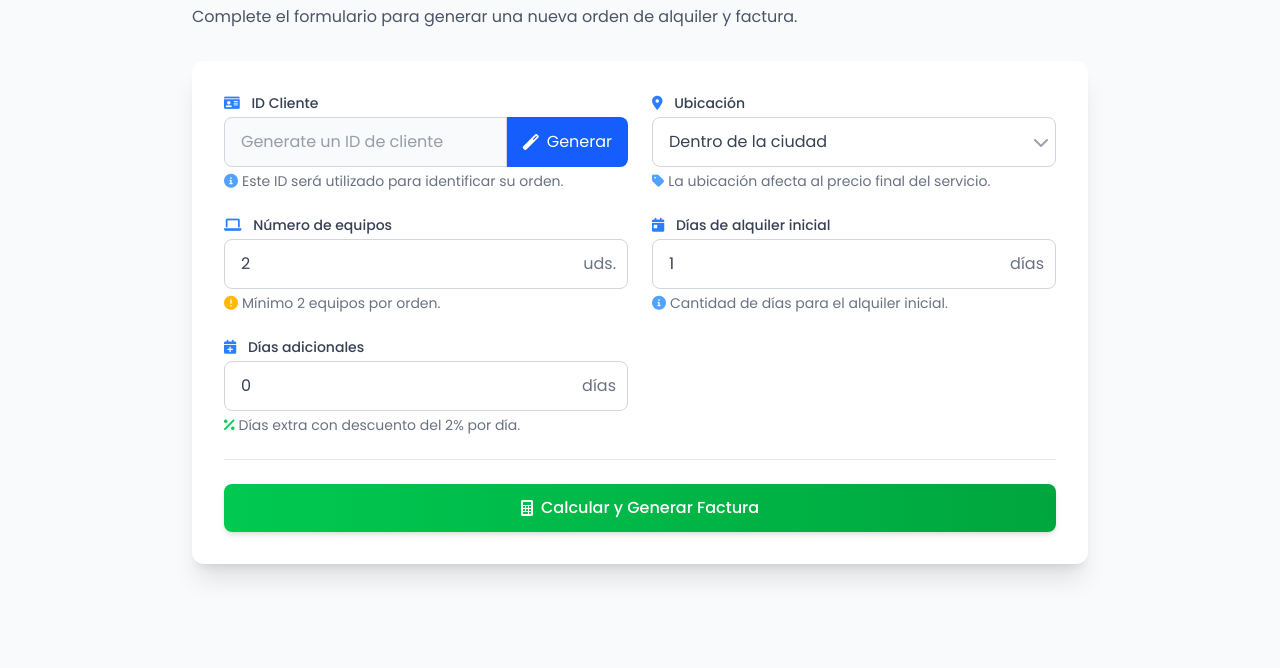
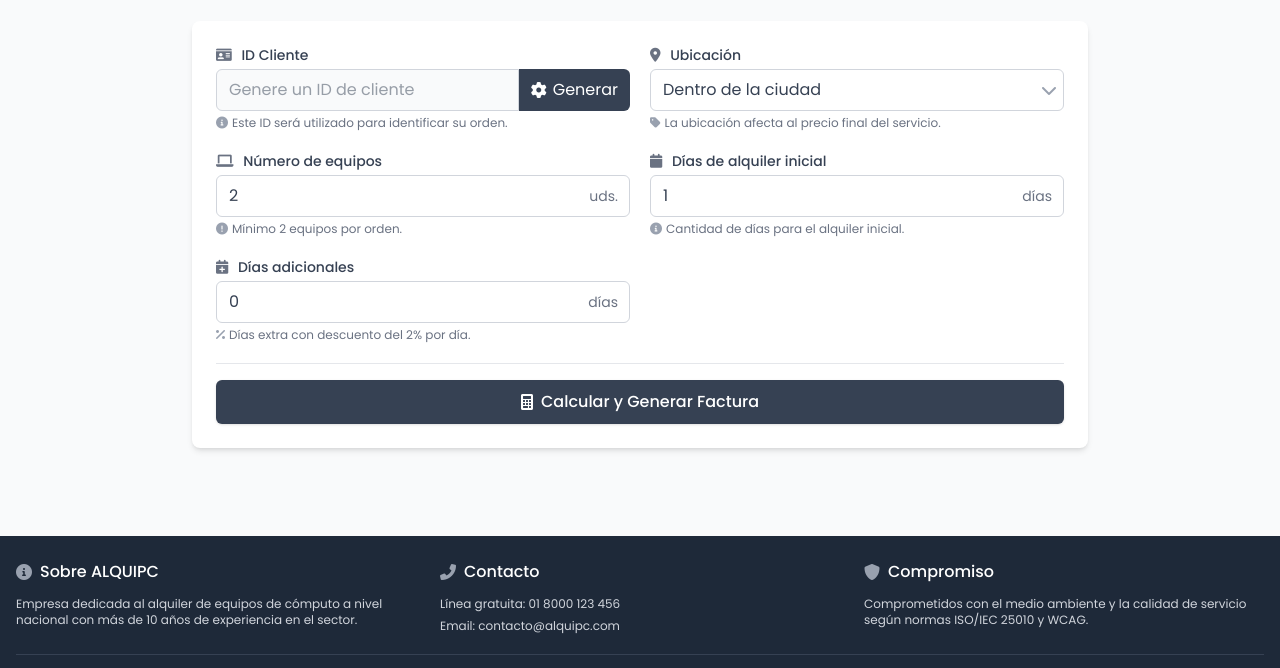
Before and after one commit to cris-sh/alquipc-billing, a website built with Vite: page index.html in a window 1280 px wide. Shown: the part 183-851 px from the top of the page. Built offline with nearby package versions, Linux system fonts and the light colour scheme.

Commit message:
Updated webpage theme from 'playful' to 'business'

```diff
--- a/src/main.ts
+++ b/src/main.ts
@@ -7,23 +7,23 @@ import html2canvas from "html2canvas-pro";
 
 document.querySelector<HTMLDivElement>("#app")!.innerHTML = `
   <div class="min-h-screen bg-gray-50 flex flex-col">
-    <header class="bg-gradient-to-r from-blue-600 to-blue-800 text-white p-6 shadow-lg">
+    <header class="bg-gradient-to-r from-gray-800 to-gray-900 text-white p-5 shadow-md">
       <div class="container mx-auto flex flex-col md:flex-row justify-between items-center">
         <div class="flex items-center mb-4 md:mb-0">
-          <i class="fas fa-laptop-code text-3xl mr-4"></i>
+          <i class="fas fa-desktop text-2xl mr-3"></i>
           <div>
-            <h1 class="text-3xl font-bold tracking-tight">ALQUIPC</h1>
-            <p class="text-sm text-blue-100">Sistema de Facturación de Alquiler de Equipos</p>
+            <h1 class="text-2xl font-semibold tracking-tight">ALQUIPC</h1>
+            <p class="text-xs text-gray-300">Sistema de Facturación de Alquiler de Equipos</p>
           </div>
         </div>
         <div class="flex items-center">
           <div class="hidden md:block text-right mr-6">
-            <div class="text-sm text-blue-100">Servicio al Cliente</div>
-            <div class="text-lg font-semibold">01 8000 123 456</div>
+            <div class="text-xs text-gray-300">Servicio al Cliente</div>
+            <div class="text-base font-medium">01 8000 123 456</div>
           </div>
-          <button id="theme-toggle" class="bg-white/10 p-2 rounded-full hover:bg-white/20 transition-colors"
+          <button id="theme-toggle" class="bg-white/10 p-2 rounded-md hover:bg-white/15 transition-colors"
             aria-label="Cambiar tema">
-            <i class="fas fa-moon text-yellow-300"></i>
+            <i class="fas fa-moon text-gray-200"></i>
           </button>
         </div>
       </div>
@@ -31,46 +31,46 @@ document.querySelector<HTMLDivElement>("#app")!.innerHTML = `
 
     <main class="container mx-auto p-4 md:p-6 flex-grow">
       <div class="max-w-4xl mx-auto">
-        <!-- Título de sección con animación -->
+        <!-- Título de sección -->
         <div class="slide-up">
-          <h2 class="text-2xl md:text-3xl font-bold text-gray-800 mb-6 flex items-center">
-            <i class="fas fa-file-invoice-dollar mr-3 text-blue-600"></i>
+          <h2 class="text-xl md:text-2xl font-semibold text-gray-800 mb-4 flex items-center">
+            <i class="fas fa-file-invoice mr-2 text-gray-600"></i>
             Nueva Orden de Alquiler
           </h2>
-          <p class="text-gray-600 mb-8">Complete el formulario para generar una nueva orden de alquiler y factura.</p>
+          <p class="text-gray-600 mb-6 text-sm">Complete el formulario para generar una nueva orden de alquiler y factura.</p>
         </div>
 
-        <!-- Formulario principal con tarjeta y sombra elevada -->
-        <div class="bg-white rounded-xl shadow-xl p-6 md:p-8 fade-in mb-8">
-          <form id="rental-form" class="space-y-6">
-            <div class="grid grid-cols-1 md:grid-cols-2 gap-6">
+        <!-- Formulario principal -->
+        <div class="bg-white rounded-lg shadow-md p-5 md:p-6 fade-in mb-8">
+          <form id="rental-form" class="space-y-5">
+            <div class="grid grid-cols-1 md:grid-cols-2 gap-5">
               <div class="form-group">
                 <label for="client-id" class="block text-sm font-medium text-gray-700 mb-1 items-center">
-                  <i class="fas fa-id-card text-blue-500 mr-2"></i>
+                  <i class="fas fa-id-card text-gray-500 mr-1.5"></i>
                   ID Cliente
                 </label>
                 <div class="flex">
                   <input type="text" id="client-id" aria-describedby="client-id-help"
-                    class="bg-gray-50 rounded-l-lg py-3 px-4 w-full text-gray-700 border border-gray-300 focus:outline-none focus:ring-2 focus:ring-blue-500"
-                    readonly placeholder="Generate un ID de cliente">
+                    class="bg-gray-50 rounded-l-md py-2 px-3 w-full text-gray-700 border border-gray-300 focus:outline-none focus:ring-1 focus:ring-blue-500"
+                    readonly placeholder="Genere un ID de cliente">
                   <button type="button" id="generate-id"
-                    class="bg-blue-600 hover:bg-blue-700 text-white px-4 rounded-r-lg transition-colors flex items-center">
-                    <i class="fas fa-magic mr-2"></i> Generar
+                    class="bg-gray-700 hover:bg-gray-800 text-white px-3 rounded-r-md transition-colors flex items-center">
+                    <i class="fas fa-cog mr-1.5"></i> Generar
                   </button>
                 </div>
-                <p id="client-id-help" class="mt-1 text-sm text-gray-500 flex items-center">
-                  <i class="fas fa-info-circle mr-1 text-blue-400"></i>
+                <p id="client-id-help" class="mt-1 text-xs text-gray-500 flex items-center">
+                  <i class="fas fa-info-circle mr-1 text-gray-400"></i>
                   Este ID será utilizado para identificar su orden.
                 </p>
               </div>
 
               <div class="form-group">
                 <label for="location" class="block text-sm font-medium text-gray-700 mb-1 items-center">
-                  <i class="fas fa-map-marker-alt text-blue-500 mr-2"></i>
+                  <i class="fas fa-map-marker-alt text-gray-500 mr-1.5"></i>
                   Ubicación
                 </label>
                 <div class="relative">
-                  <select id="location" class="w-full rounded-lg py-3 px-4 text-gray-700 border border-gray-300 focus:outline-none focus:ring-2 focus:ring-blue-500 appearance-none">
+                  <select id="location" class="w-full rounded-md py-2 px-3 text-gray-700 border border-gray-300 focus:outline-none focus:ring-1 focus:ring-blue-500 appearance-none">
                     <option value="${
                       RentalLocation.WITHIN_CITY
                     }">Dentro de la ciudad</option>
@@ -85,77 +85,77 @@ document.querySelector<HTMLDivElement>("#app")!.innerHTML = `
                     <i class="fas fa-chevron-down text-gray-400"></i>
                   </div>
                 </div>
-                <p class="mt-1 text-sm text-gray-500 flex items-center">
-                  <i class="fas fa-tag mr-1 text-blue-400"></i>
+                <p class="mt-1 text-xs text-gray-500 flex items-center">
+                  <i class="fas fa-tag mr-1 text-gray-400"></i>
                   La ubicación afecta al precio final del servicio.
                 </p>
               </div>
 
               <div class="form-group">
                 <label for="computer-count" class="block text-sm font-medium text-gray-700 mb-1 items-center">
-                  <i class="fas fa-laptop text-blue-500 mr-2"></i>
+                  <i class="fas fa-laptop text-gray-500 mr-1.5"></i>
                   Número de equipos
                 </label>
                 <div class="relative">
                   <input type="number" id="computer-count" min="2" value="2" aria-describedby="computer-count-help"
-                    class="w-full rounded-lg py-3 px-4 text-gray-700 border border-gray-300 focus:outline-none focus:ring-2 focus:ring-blue-500">
+                    class="w-full rounded-md py-2 px-3 text-gray-700 border border-gray-300 focus:outline-none focus:ring-1 focus:ring-blue-500">
                   <div class="absolute inset-y-0 right-0 flex items-center px-3">
-                    <span class="text-gray-500">uds.</span>
+                    <span class="text-gray-500 text-sm">uds.</span>
                   </div>
                 </div>
-                <p id="computer-count-help" class="mt-1 text-sm text-gray-500 flex items-center">
-                  <i class="fas fa-exclamation-circle mr-1 text-amber-400"></i>
+                <p id="computer-count-help" class="mt-1 text-xs text-gray-500 flex items-center">
+                  <i class="fas fa-exclamation-circle mr-1 text-gray-400"></i>
                   Mínimo 2 equipos por orden.
                 </p>
               </div>
 
               <div class="form-group">
                 <label for="initial-days" class="block text-sm font-medium text-gray-700 mb-1 items-center">
-                  <i class="fas fa-calendar-day text-blue-500 mr-2"></i>
+                  <i class="fas fa-calendar text-gray-500 mr-1.5"></i>
                   Días de alquiler inicial
                 </label>
                 <div class="relative">
                   <input type="number" id="initial-days" min="1" value="1"
-                    class="w-full rounded-lg py-3 px-4 text-gray-700 border border-gray-300 focus:outline-none focus:ring-2 focus:ring-blue-500">
+                    class="w-full rounded-md py-2 px-3 text-gray-700 border border-gray-300 focus:outline-none focus:ring-1 focus:ring-blue-500">
                   <div class="absolute inset-y-0 right-0 flex items-center px-3">
-                    <span class="text-gray-500">días</span>
+                    <span class="text-gray-500 text-sm">días</span>
                   </div>
                 </div>
-                <p class="mt-1 text-sm text-gray-500 flex items-center">
-                  <i class="fas fa-info-circle mr-1 text-blue-400"></i>
+                <p class="mt-1 text-xs text-gray-500 flex items-center">
+                  <i class="fas fa-info-circle mr-1 text-gray-400"></i>
                   Cantidad de días para el alquiler inicial.
                 </p>
               </div>
 
               <div class="form-group md:col-span-2 lg:col-span-1">
                 <label for="additional-days" class="block text-sm font-medium text-gray-700 mb-1 items-center">
-                  <i class="fas fa-calendar-plus text-blue-500 mr-2"></i>
+                  <i class="fas fa-calendar-plus text-gray-500 mr-1.5"></i>
                   Días adicionales
                 </label>
                 <div class="relative">
                   <input type="number" id="additional-days" min="0" value="0" aria-describedby="additional-days-help"
-                    class="w-full rounded-lg py-3 px-4 text-gray-700 border border-gray-300 focus:outline-none focus:ring-2 focus:ring-blue-500">
+                    class="w-full rounded-md py-2 px-3 text-gray-700 border border-gray-300 focus:outline-none focus:ring-1 focus:ring-blue-500">
                   <div class="absolute inset-y-0 right-0 flex items-center px-3">
-                    <span class="text-gray-500">días</span>
+                    <span class="text-gray-500 text-sm">días</span>
                   </div>
                 </div>
-                <div class="mt-1 text-sm text-gray-500 flex items-center">
-                  <i class="fas fa-percentage mr-1 text-green-500"></i>
+                <div class="mt-1 text-xs text-gray-500 flex items-center">
+                  <i class="fas fa-percentage mr-1 text-gray-400"></i>
                   <span>Días extra con descuento del 2% por día.</span>
                 </div>
               </div>
             </div>
 
-            <div id="form-error" class="p-4 bg-red-50 border-l-4 border-red-500 text-red-700 hidden rounded-md">
+            <div id="form-error" class="p-3 bg-red-50 border-l-4 border-red-500 text-red-700 hidden rounded-md text-sm">
               <div class="flex">
                 <i class="fas fa-exclamation-circle mr-2 text-red-500"></i>
                 <span id="error-message"></span>
               </div>
             </div>
 
-            <div class="pt-6 border-t border-gray-200">
+            <div class="pt-4 border-t border-gray-200">
               <button type="submit" id="submit-button"
-                class="w-full bg-gradient-to-r from-green-500 to-green-600 hover:from-green-600 hover:to-green-700 text-white py-3 px-4 rounded-lg font-medium shadow-md transition-all flex justify-center items-center">
+                class="w-full bg-gray-700 hover:bg-gray-800 text-white py-2.5 px-4 rounded-md font-medium shadow-sm transition-all flex justify-center items-center">
                 <i class="fas fa-calculator mr-2"></i>
                 Calcular y Generar Factura
               </button>
@@ -164,53 +164,53 @@ document.querySelector<HTMLDivElement>("#app")!.innerHTML = `
         </div>
 
         <!-- Sección de Factura -->
-        <div id="receipt" class="mt-8 bg-white rounded-xl shadow-xl p-6 md:p-8 hidden slide-up mb-8">
+        <div id="receipt" class="mt-8 bg-white rounded-lg shadow-md p-5 md:p-6 hidden slide-up mb-8">
           <!-- Receipt content will be dynamically inserted here -->
         </div>
       </div>
     </main>
 
-    <footer class="bg-gradient-to-r from-gray-800 to-gray-900 text-white py-8 mt-12">
+    <footer class="bg-gray-800 text-white py-6 mt-8">
       <div class="container mx-auto px-4">
-        <div class="grid grid-cols-1 md:grid-cols-3 gap-8">
+        <div class="grid grid-cols-1 md:grid-cols-3 gap-6">
           <div>
-            <h3 class="text-lg font-semibold mb-4 flex items-center">
-              <i class="fas fa-info-circle mr-2"></i> Sobre ALQUIPC
+            <h3 class="text-base font-medium mb-3 flex items-center">
+              <i class="fas fa-info-circle mr-2 text-gray-400"></i> Sobre ALQUIPC
             </h3>
-            <p class="text-gray-300 text-sm">
+            <p class="text-gray-300 text-xs">
               Empresa dedicada al alquiler de equipos de cómputo a nivel nacional con más de 10 años de experiencia en el sector.
             </p>
           </div>
           <div>
-            <h3 class="text-lg font-semibold mb-4 flex items-center">
-              <i class="fas fa-phone-alt mr-2"></i> Contacto
+            <h3 class="text-base font-medium mb-3 flex items-center">
+              <i class="fas fa-phone-alt mr-2 text-gray-400"></i> Contacto
             </h3>
-            <p class="text-gray-300 text-sm mb-2">Línea gratuita: 01 8000 123 456</p>
-            <p class="text-gray-300 text-sm">Email: contacto@alquipc.com</p>
+            <p class="text-gray-300 text-xs mb-1.5">Línea gratuita: 01 8000 123 456</p>
+            <p class="text-gray-300 text-xs">Email: contacto@alquipc.com</p>
           </div>
           <div>
-            <h3 class="text-lg font-semibold mb-4 flex items-center">
-              <i class="fas fa-leaf mr-2"></i> Compromiso
+            <h3 class="text-base font-medium mb-3 flex items-center">
+              <i class="fas fa-shield-alt mr-2 text-gray-400"></i> Compromiso
             </h3>
-            <p class="text-gray-300 text-sm">
+            <p class="text-gray-300 text-xs">
               Comprometidos con el medio ambiente y la calidad de servicio según normas ISO/IEC 25010 y WCAG.
             </p>
           </div>
         </div>
-        <div class="border-t border-gray-700 mt-6 pt-6 flex flex-col md:flex-row justify-between items-center">
+        <div class="border-t border-gray-700 mt-5 pt-4 flex flex-col md:flex-row justify-between items-center">
           <div class="flex flex-col">
-            <p class="text-gray-400 text-sm">© ${new Date().getFullYear()} ALQUIPC - Todos los derechos reservados</p>
-            <p class="text-gray-400 text-sm mt-1">Desarrollado por Cristian</p>
+            <p class="text-gray-400 text-xs">© ${new Date().getFullYear()} ALQUIPC - Todos los derechos reservados</p>
+            <p class="text-gray-400 text-xs mt-1">Desarrollado por Cristian</p>
           </div>
-          <div class="mt-4 md:mt-0 flex space-x-4">
-            <a href="https://github.com/cris-sh/alquipc-billing" class="text-gray-400 hover:text-white transition-colors" target="_blank" rel="noopener noreferrer">
-              <i class="fab fa-github text-lg"></i><span class="sr-only">Repositorio GitHub</span>
+          <div class="mt-3 md:mt-0 flex space-x-3">
+            <a href="https://github.com/cris-sh/alquipc-billing" class="text-gray-400 hover:text-gray-300 transition-colors" target="_blank" rel="noopener noreferrer">
+              <i class="fab fa-github"></i><span class="sr-only">Repositorio GitHub</span>
             </a>
-            <a href="https://www.enux.dev/projects/alquipc" class="text-gray-400 hover:text-white transition-colors" target="_blank" rel="noopener noreferrer">
-              <i class="fas fa-newspaper text-lg"></i><span class="sr-only">Artículo sobre el proyecto</span>
+            <a href="https://www.enux.dev/projects/alquipc" class="text-gray-400 hover:text-gray-300 transition-colors" target="_blank" rel="noopener noreferrer">
+              <i class="fas fa-newspaper"></i><span class="sr-only">Artículo sobre el proyecto</span>
             </a>
-            <a href="https://www.enux.dev" class="text-gray-400 hover:text-white transition-colors" target="_blank" rel="noopener noreferrer">
-              <i class="fas fa-globe text-lg"></i><span class="sr-only">Portafolio web</span>
+            <a href="https://www.enux.dev" class="text-gray-400 hover:text-gray-300 transition-colors" target="_blank" rel="noopener noreferrer">
+              <i class="fas fa-globe"></i><span class="sr-only">Portafolio web</span>
             </a>
           </div>
         </div>
@@ -397,32 +397,32 @@ document
       receiptElement.scrollIntoView({ behavior: "smooth", block: "start" });
 
       receiptElement.innerHTML = `
-      <div class="flex justify-between items-start mb-6 pb-6 border-b border-gray-200">
+  <div class="flex justify-between items-start mb-5 pb-4 border-b border-gray-200">
     <div>
-          <h2 class="text-3xl font-bold text-gray-800 flex items-center">
-            <i class="fas fa-file-invoice text-green-600 mr-3"></i>
+      <h2 class="text-2xl font-semibold text-gray-800 flex items-center">
+        <i class="fas fa-file-invoice text-gray-600 mr-2"></i>
         Factura Digital
       </h2>
-          <p class="text-gray-500">Fecha: ${new Date().toLocaleDateString(
+      <p class="text-gray-500 text-sm">Fecha: ${new Date().toLocaleDateString(
         "es-CO"
       )}</p>
     </div>
-        <div class="bg-blue-50 text-blue-700 py-2 px-4 rounded-lg border border-blue-200 flex items-center">
+    <div class="bg-blue-50 text-blue-700 py-2 px-3 rounded-md border border-blue-200 flex items-center">
       <i class="fas fa-id-card mr-2"></i>
       <div>
         <div class="text-xs uppercase text-blue-600">ID Cliente</div>
-            <div class="font-medium">${clientId}</div>
+        <div class="font-medium text-sm">${clientId}</div>
       </div>
     </div>
   </div>
 
-      <div class="grid grid-cols-1 md:grid-cols-2 gap-6 mb-6">
-        <div class="bg-gray-50 p-4 rounded-lg receipt-section">
-          <h3 class="text-lg font-semibold text-gray-800 mb-3 flex items-center">
-            <i class="fas ${locationIcon} text-blue-500 mr-2"></i>
+  <div class="grid grid-cols-1 md:grid-cols-2 gap-5 mb-5">
+    <div class="bg-gray-50 p-4 rounded-md receipt-section">
+      <h3 class="text-base font-medium text-gray-800 mb-3 flex items-center">
+        <i class="fas ${locationIcon} text-gray-600 mr-2"></i>
         Detalles de la Orden
       </h3>
-          <ul class="space-y-3">
+      <ul class="space-y-2 text-sm">
         <li class="flex justify-between">
           <span class="text-gray-600">Ubicación:</span>
           <span class="font-medium">${locationText}</span>
@@ -442,12 +442,12 @@ document
       </ul>
     </div>
 
-        <div class="bg-gray-50 p-4 rounded-lg receipt-section">
-          <h3 class="text-lg font-semibold text-gray-800 mb-3 flex items-center">
-            <i class="fas fa-receipt text-green-500 mr-2"></i>
+    <div class="bg-gray-50 p-4 rounded-md receipt-section">
+      <h3 class="text-base font-medium text-gray-800 mb-3 flex items-center">
+        <i class="fas fa-receipt text-gray-600 mr-2"></i>
         Resumen de Costos
       </h3>
-          <ul class="space-y-3">
+      <ul class="space-y-2 text-sm">
         <li class="flex justify-between">
           <span class="text-gray-600">Precio por día:</span>
           <span class="font-medium">${formatter.format(35000)}</span>
@@ -465,19 +465,19 @@ document
   </div>
 
   <!-- Desglose detallado de costos -->
-      <div class="bg-white border border-gray-200 rounded-lg shadow-sm overflow-hidden mb-8">
-        <div class="bg-gray-50 px-4 py-3 border-b border-gray-200">
-          <h3 class="font-semibold text-gray-800">Desglose Detallado</h3>
+  <div class="bg-white border border-gray-200 rounded-md shadow-sm overflow-hidden mb-6">
+    <div class="bg-gray-50 px-4 py-2 border-b border-gray-200">
+      <h3 class="font-medium text-gray-800 text-sm">Desglose Detallado</h3>
     </div>
 
-        <div class="p-4 space-y-3">
+    <div class="p-4 space-y-3 text-sm">
       <!-- Costos iniciales -->
       <div class="pb-3">
         <div class="flex justify-between font-medium text-gray-900">
           <span>Costo días iniciales (${initialDays} días)</span>
           <span>${formatter.format(initialCost)}</span>
         </div>
-            <div class="text-sm text-gray-600">
+        <div class="text-xs text-gray-600">
           <span>${computerCount} equipos × ${initialDays} días × ${formatter.format(
         35000
       )}</span>
@@ -494,20 +494,18 @@ document
             priceSummary.locationAdjustment > 0 ? "red" : "green"
           }-600">
             ${
-                  priceSummary.locationAdjustment > 0
-                    ? "Incremento"
-                    : "Descuento"
+              priceSummary.locationAdjustment > 0 ? "Incremento" : "Descuento"
             } por ubicación
           </span>
           <span class="font-medium text-${
             priceSummary.locationAdjustment > 0 ? "red" : "green"
           }-600">
-                ${
-                  priceSummary.locationAdjustment > 0 ? "+" : ""
-                }${formatter.format(priceSummary.locationAdjustment)}
+            ${priceSummary.locationAdjustment > 0 ? "+" : ""}${formatter.format(
+              priceSummary.locationAdjustment
+            )}
           </span>
         </div>
-            <div class="text-sm text-gray-600">
+        <div class="text-xs text-gray-600">
           <span>${formatter.format(initialCost)} × ${Math.abs(
               (priceSummary.locationAdjustment / initialCost) * 100
             )}%</span>
@@ -534,7 +532,7 @@ document
           <span>Costo días adicionales (${additionalDays} días)</span>
           <span>${formatter.format(additionalCost)}</span>
         </div>
-            <div class="text-sm text-gray-600 mb-2">
+        <div class="text-xs text-gray-600 mb-2">
           <span>${computerCount} equipos × ${additionalDays} días × ${formatter.format(
               35000
             )}</span>
@@ -547,7 +545,7 @@ document
             priceSummary.additionalDaysDiscount
           )}</span>
         </div>
-            <div class="text-sm text-gray-600 mb-2">
+        <div class="text-xs text-gray-600 mb-2">
           <span>${formatter.format(additionalCost)} × 2%</span>
         </div>
 
@@ -563,37 +561,37 @@ document
     </div>
   </div>
 
-      <!-- Total final con estilo destacado -->
-      <div class="bg-green-50 border border-green-200 rounded-lg p-6 flex justify-between items-center mb-6">
+  <!-- Total final -->
+  <div class="bg-gray-100 border border-gray-300 rounded-md p-4 flex justify-between items-center mb-5" id="total-summary">
     <div>
-          <div class="text-lg text-green-800 font-medium">Total a Pagar</div>
-          <div class="text-sm text-green-600">IVA incluido</div>
+      <div class="text-base text-gray-800 font-medium" id="total-label">Total a Pagar</div>
+      <div class="text-xs text-gray-600" id="total-sublabel">IVA incluido</div>
     </div>
-        <div class="text-3xl font-bold text-green-700">
+    <div class="text-xl font-bold text-gray-800" id="total-amount">
       ${formatter.format(priceSummary.totalPrice)}
     </div>
   </div>
 
   <!-- Mensaje de factura electrónica -->
-      <div id="email-information" class="bg-blue-50 border-l-4 border-blue-500 text-blue-700 p-4 mb-6 rounded">
+  <div id="email-information" class="bg-blue-50 border-l-4 border-blue-500 text-blue-700 p-3 mb-5 rounded-md">
     <div class="flex items-start">
-          <i class="fas fa-info-circle mt-0.5 mr-3"></i>
+      <i class="fas fa-info-circle mt-0.5 mr-2"></i>
       <div>
-            <h4 class="font-semibold">Información Importante</h4>
-            <p class="text-sm mt-1">Esta factura será enviada por correo electrónico. ALQUIPC agradece su compromiso con el medio ambiente al no imprimir este recibo.</p>
+        <h4 class="font-medium text-sm">Información</h4>
+        <p class="text-xs mt-1">Esta factura será enviada por correo electrónico. ALQUIPC agradece su compromiso con el medio ambiente al no imprimir este recibo.</p>
       </div>
     </div>
   </div>
 
   <!-- Botones de acción -->
-      <div id="action-buttons" class="flex flex-col sm:flex-row gap-4 mt-6">
-        <button id="new-order" class="bg-blue-600 hover:bg-blue-700 text-white py-3 px-6 rounded-lg font-medium shadow-md transition-colors flex-1 flex justify-center items-center">
+  <div id="action-buttons" class="flex flex-col sm:flex-row gap-3 mt-5">
+    <button id="new-order" class="bg-gray-700 hover:bg-gray-800 text-white py-2 px-4 rounded-md font-medium shadow-sm transition-colors flex-1 flex justify-center items-center text-sm">
       <i class="fas fa-plus-circle mr-2"></i> Nueva Orden
     </button>
-        <button id="download-pdf" class="bg-gray-600 hover:bg-gray-700 text-white py-3 px-6 rounded-lg font-medium shadow-md transition-colors flex justify-center items-center">
+    <button id="download-pdf" class="bg-gray-600 hover:bg-gray-700 text-white py-2 px-4 rounded-md font-medium shadow-sm transition-colors flex justify-center items-center text-sm">
       <i class="fas fa-file-pdf mr-2"></i> Descargar PDF
     </button>
-        <button id="send-email" class="bg-green-600 hover:bg-green-700 text-white py-3 px-6 rounded-lg font-medium shadow-md transition-colors flex justify-center items-center">
+    <button id="send-email" class="bg-gray-800 hover:bg-gray-900 text-white py-2 px-4 rounded-md font-medium shadow-sm transition-colors flex justify-center items-center text-sm">
       <i class="fas fa-envelope mr-2"></i> Enviar por Email
     </button>
   </div>
```
Also changed, not shown: src/style.css (+15 -1 lines). Lines whose indentation alone changed are shown as unchanged.
